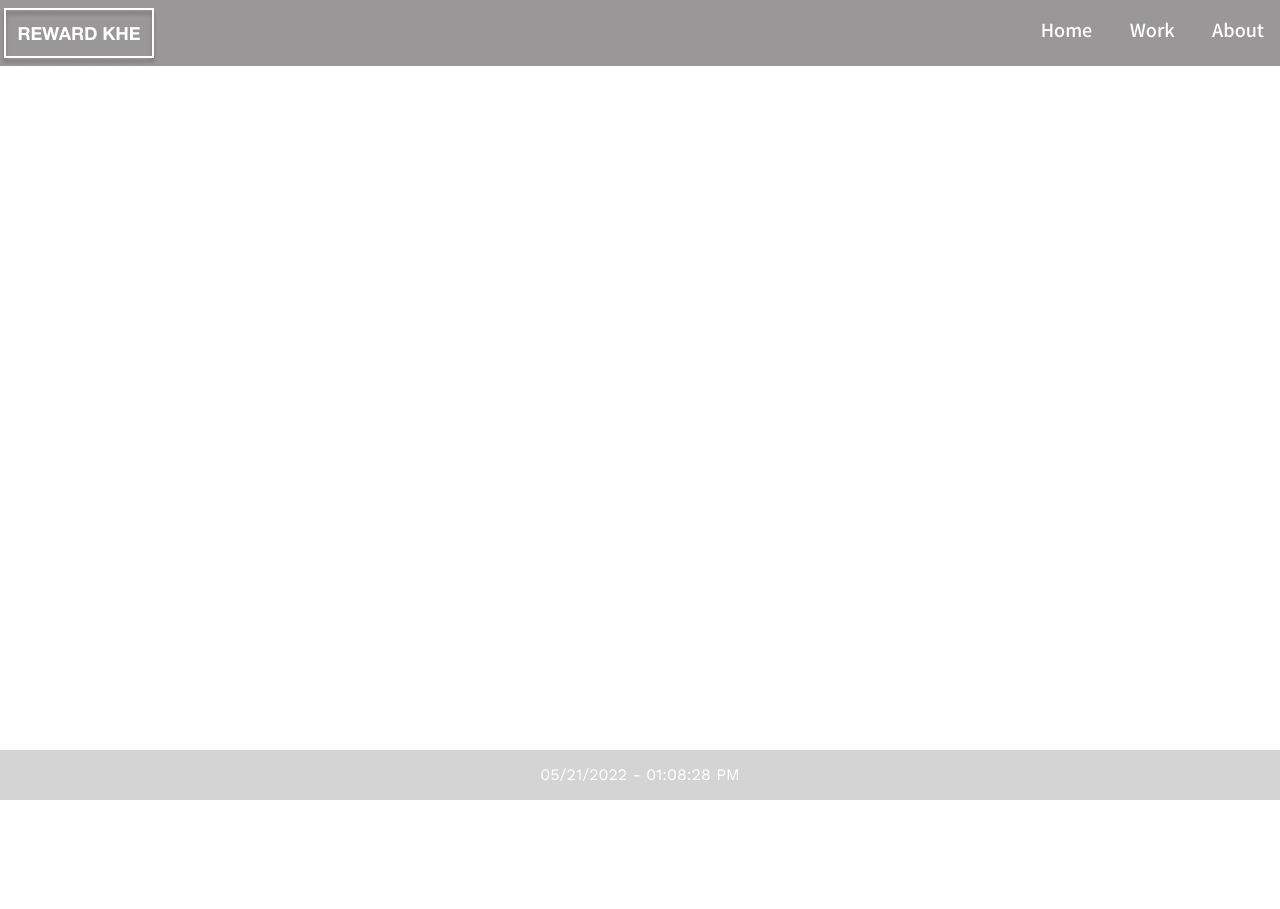
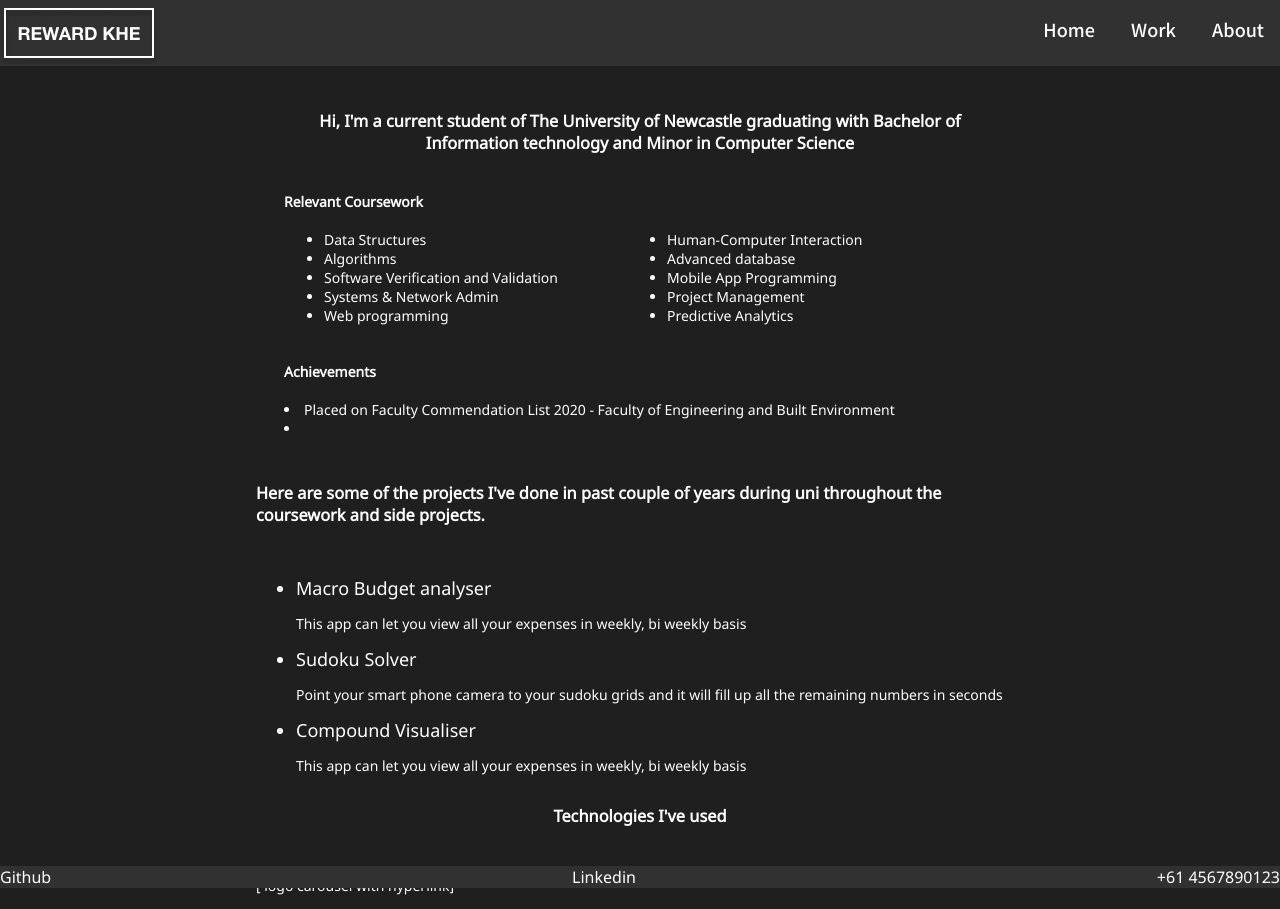
Before and after one commit to rewardkhe/website, a PHP site: page / in a window 1280 px wide. Before the commit the page ends 800 px from the top, so only its background shows below. Run offline with PHP 8.4, Linux system fonts and the light colour scheme.

Commit message:
Polished portfolio

```diff
--- a/CSS/style1.css
+++ b/CSS/style1.css
@@ -1,30 +1,8 @@
 @import url('https://fonts.googleapis.com/css2?family=Noto+Sans+JP:wght@500&display=swap');
 @import url('https://fonts.googleapis.com/css2?family=Work+Sans&display=swap');
+@import url('https://fonts.googleapis.com/css2?family=Noto+Sans:wght@400&display=swap');
+/*++++++++++++ html tags +++++++++ */
 
-/*++++++++++++ html tags +++++++++ */
-p {
-  color: rgb(0, 0, 0);
-  text-indent: 0px;
-  font-size: 0.6em;
-}
-
-h2 {
-  text-align: center;
-}
-
-h3 {
-  color: rgb(0, 0, 0);
-  line-height: 30px;
-}
-
-ul {
-  padding: 0px;
-}
-
-a {
-  text-decoration: none;
-  color: rgb(90, 90, 90);
-}
 
 form{
   display: inline-block;
@@ -34,7 +12,7 @@ form{
 /*------------ html tags------------ */
 
 .navbar {
-  background-color: rgba(46, 42, 42, 0.486);
+  background-color: rgb(49,49,50);
   display: inline-flex;
   align-content: space-around;
   text-align: center;
@@ -51,7 +29,7 @@ form{
 
 }
 
-li {
+.navbar li {
   list-style-type: none;
   display: inline-block;
   margin: 0px;
@@ -59,12 +37,12 @@ li {
 }
 
 
-li a {
+.navbar li a {
   color: rgb(255, 255, 255);
   text-decoration: none;
   padding: 1em 16px 1.3em;
   margin: 0px;
-  font-family: 'noto sans jp', Arial, Helvetica, sans-serif;
+  font-family: 'noto sans jp', sans-serif;
   font-size: large;
 }
 
@@ -76,19 +54,96 @@ li a {
 
 
 body {
-  background-color: rgb(255, 255, 255);
-  font-family: 'Work Sans', sans-serif;
-  background-size: 100vh, 100vw;
+  background-color: rgb(31,31,31);
+  font-family: 'Noto Sans', sans-serif;
+  color: white;
   background-repeat: no-repeat;
-  padding: 0px;
-  text-align: center;
   margin: 0px;
+
 }
 
 
+
+
+ a:link { text-decoration: none; color:white}
+ a:visited {text-decoration: none; color: white;}
+.intro a:hover { text-decoration: none; color:rgba(114, 174, 192, 0.527); }
+ a:focus { text-decoration: none; color:white; }
+ a:active { text-decoration: none; color:white; }
+
+/*++++++++++++ homepage css +++++++++ */
+.intro{
+  background-color: rgb(31,31,31);
+  color: white;
+  font-size: 14px;
+  height:100vh;
+  display: grid;
+  grid-template-columns: 1fr 3fr 1fr;
+  grid-template-rows: 1fr 1fr 1fr;
+
+}
+
+
+.secintro {
+
+  grid-column-start: 2;
+  grid-column-end:3;
+  grid-row-start: 1;
+  grid-row-end: 2;
+  margin: 2em 2em;
+}
+
+.secintro h3{
+  text-align: center;
+}
+
+.secintro ul{
+  columns: 3;
+  -webkit-columns: 2;
+  -moz-columns: 2;
+}
+
+.secproj{
+  grid-column-start: 2;
+  grid-column-end:3;
+  grid-row-start: 2;
+  grid-row-end: 3;
+  list-style: circle;
+}
+.secproj li {
+  list-style: disc;
+  text-align: initial;
+  font-size: large;
+}
+
+.sec_caro{
+  grid-column-start: 2;
+  grid-column-end:3;
+  grid-row-start: 3;
+  grid-row-end: 4;
+}
+
+.sec_caro h3{
+  text-align: center;
+}
+
+
+.contact{
+  list-style-type: none;
+  display: inline-block;
+
+  background-color: rgb(49,49,50);
+  display: inline-flex;
+  align-content: space-around;
+  text-align: center;
+  justify-content: space-between;
+  width: 100%;
+
+}
+
 /*++++++++++++ FOOTER CSS +++++++++ */
 footer {
-  color: rgb(255, 255, 255);
+  background-color: rgb(182, 182, 182);
   background-color: rgba(168, 168, 168, 0.493);
   position: fixed;
   text-align: center;
@@ -102,7 +157,6 @@ footer {
 /* work post starts from here */
 
 .workpost {
-  color: rgb(37, 25, 25);
   margin: 2px;
   padding: 15px 5px 5px 5px;
   display: flex;
@@ -110,13 +164,16 @@ footer {
   align-self: center;
   align-items: stretch;
   flex-wrap: wrap;
+  font-family: 'noto sans jp', sans-serif;
+
 }
 
 .workpost>div {
   width: 100%;
   margin: 10px;
   line-height: 25px;
-  font-size: 30px;
+  font-family: 'noto sans jp', sans-serif;
+
 }
 
 /* LEC CSS */
--- a/click.js
+++ /dev/null
@@ -1,4 +0,0 @@
-function click(){
-    var music = new Audio('Assets/sounds/click.wav');
-    music.play();
-}
--- a/index.php
+++ b/index.php
@@ -12,12 +12,77 @@
     <meta name="viewport" content="width=device-width, initial-scale=1 ">
     <link rel="stylesheet" href="CSS/style1.css">
     <script src="script.js"></script>
-    <script src="https://ajax.googleapis.com/ajax/libs/jquery/3.5.1/jquery.min.js"> </script>
 </head>
 
 <body>
 <?php include 'navbar.php';?>
 
+<main>
+    <div class="intro">
+        <div class="secintro" >
+            <h3> Hi, I'm a current student of
+                <a href="https://www.newcastle.edu.au/study/undergraduate?utm_campaign=eni-uon-undergrad-intake-cm-ugd&gclid=EAIaIQobChMIndfk97Tw9wIVyxErCh02wgR1EAAYAiAAEgKi4PD_BwE&gclsrc=aw.ds">The University of Newcastle</a>
+                graduating with
+                <a href="https://www.newcastle.edu.au/degrees/bachelor-of-information-technology"> Bachelor of Information technology</a>
+                and Minor in
+                <a href="https://www.newcastle.edu.au/degrees/bachelor-of-computer-science">Computer Science</a>
+            </h3>
+            <!-- <p> Here is My <a href=""> Resume</a> and, my <a href="">transcript. </a>   -->
+             <h4> <br> Relevant Coursework</h4>
+                <ul>
+                    <li>Data Structures</li>
+                    <li>Algorithms</li>
+                    <li>Software Verification and Validation</li>
+                    <li>Systems & Network Admin</li>
+                    <li>Web programming</li>
+                    <li>Human-Computer Interaction</li>
+                    <li>Advanced database</li>
+                    <li>Mobile App Programming</li>
+                    <li>Project Management</li>
+                    <li>Predictive Analytics</li>
+                </ul>
+
+           <h4>  <br>Achievements </h4>
+            <li> Placed on Faculty Commendation List 2020 - Faculty of Engineering and Built Environment </li>
+            <li> </li>
+
+
+        </div>
+
+
+        <div class="secproj" >
+
+            <h3>Here are some of the projects I've done in past couple of years during uni throughout the coursework and side projects.</h3> <br>
+                <ul>
+                    <a href="google.com"> <li>Macro Budget analyser</li>
+                    <p> This app can let you view all your expenses in weekly, bi weekly basis</p> </a>
+                    <a href="google.com"> <li>Sudoku Solver</li>
+                    <p> Point your smart phone camera to your sudoku grids and it will fill up all the remaining numbers in seconds </p> </a>
+                    <a href="google.com"> <li>Compound Visualiser</li>
+                    <p> This app can let you view all your expenses in weekly, bi weekly basis</p> </a>
+
+                </ul>
+
+        </div>
+
+
+        <div class="sec_caro" >
+
+        <h3>Technologies I've used </h3>
+        <br> <p> [ logo carousel with hyperlink] </p>
+
+
+
+        </div>
+    </div>
+    <div class="contact">
+
+        <li><a href="https://github.com/rewardkhe"> Github</li></a>
+        <li><a href="https://www.linkedin.com/in/reward-khe/"> Linkedin</li></a>
+        <li><a href="tel:+61 4567890123"> +61 4567890123</li></a>
+
+    </div>
+</main>
 </body>
-<?php include 'footer.php';?>
+<!-- <?php include 'footer.php';?> -->
 </html>
--- a/navbar.php
+++ b/navbar.php
@@ -1,9 +1,6 @@
 <div class="navbar">
             <a id="navlogo" href="index.php"><img src="Assets/wflogo3.png" alt="Reward Khe"></a>
             <ul>
-            <audio id="beep" preload="auto">
-                <source src="Assets/Sounds/hover.wav"></source>
-            </audio>
                 <li><a href="index.php">Home</a></li>
                 <li><a href="work.php">Work</a></li>
                 <li><a href="about.php">About</a></li>
--- a/work/navbarr.php
+++ b/work/navbarr.php
@@ -1,7 +1,7 @@
 <div class="navbar">
             <a id="navlogo" href="../home.php"><img src="../Assets/wflogo3.png" alt="Reward Khe"></a>
             <ul>
-                <li><a href="../home.php">Home</a></li>
+                <li><a href="../index.php">Home</a></li>
                 <li><a href="../work.php">Work</a></li>
                 <li><a href="../about.php">About</a></li>
             </ul>
```
Also changed, not shown: CSS/style.css (+7 -8 lines), CSS/style2.css (deleted, +0 -57 lines), SCSS/style.css (deleted, +0 -168 lines), SCSS/style.scss (deleted, +0 -131 lines), work/sudoku.php (+3 -6 lines), 1 other file.
